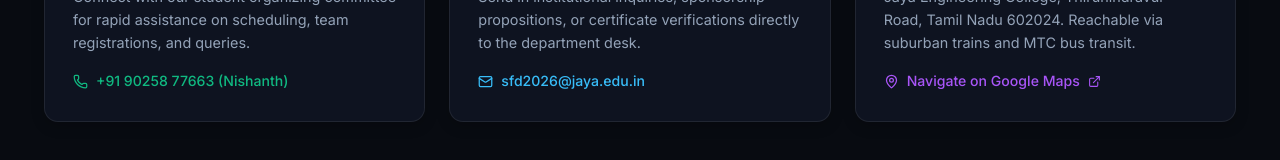
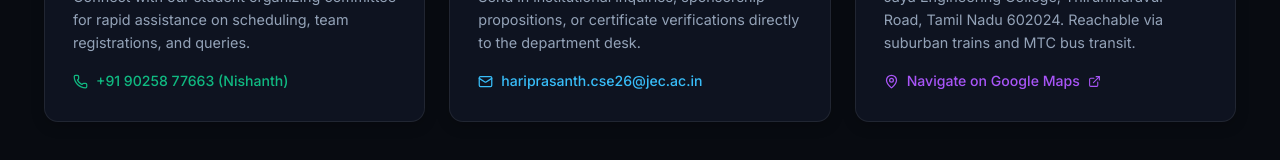
Before and after one commit to Hariprasath2611/SOF-WEBSITE, a React (Vite) app: page / in a window 1280 px wide. Shown: the part 9188-9348 px from the top of the page. Built offline with nearby package versions, Linux system fonts and the light colour scheme; no server answers.

Commit message:
Updating the Project

```diff
--- a/src/components/Contact.jsx
+++ b/src/components/Contact.jsx
@@ -45,9 +45,9 @@ export default function Contact() {
             <p>
               Send in institutional inquiries, sponsorship propositions, or certificate verifications directly to the department desk.
             </p>
-            <a href="mailto:sfd2026@jaya.edu.in" className="contact-link" style={{ color: '#38bdf8' }}>
+            <a href="mailto:hariprasanth.cse26@jec.ac.in" className="contact-link" style={{ color: '#38bdf8' }}>
               <Mail size={15} />
-              <span>sfd2026@jaya.edu.in</span>
+              <span>hariprasanth.cse26@jec.ac.in</span>
             </a>
           </div>
 
```
